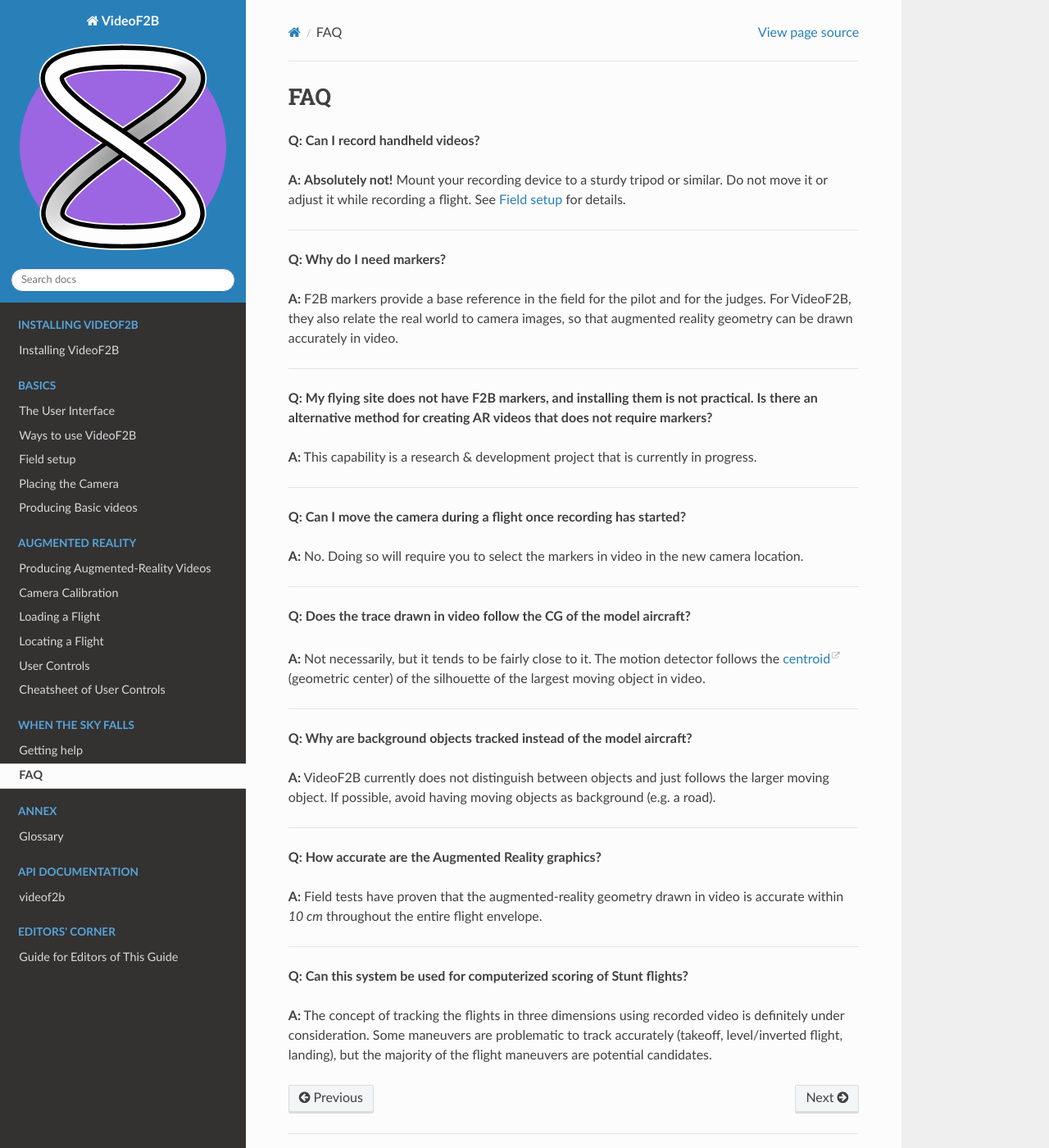
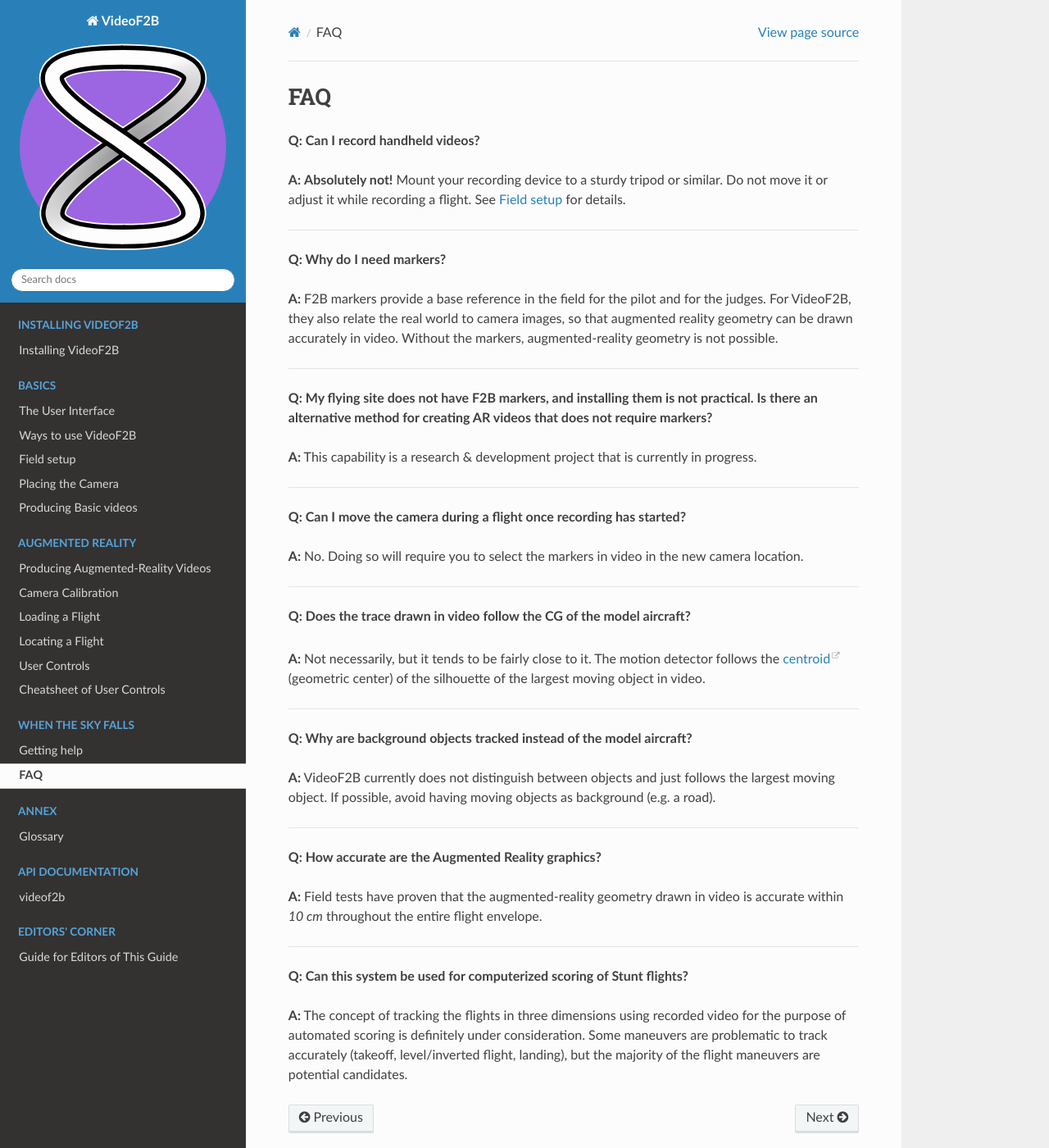
Before and after one commit to alsolera/VideoF2B, a Sphinx documentation site: the page built from docs/source/faq.rst, in a window 1280 px wide and 1400 px high. Shown: the whole window at 82% size. Built offline with Sphinx 7.4.7 and the Read the Docs theme 2.0.0, drawn with Linux system fonts in a browser that asks for light colours.

Commit message:
Improve some wording in FAQ

```diff
--- a/docs/source/faq.rst
+++ b/docs/source/faq.rst
@@ -15,7 +15,7 @@ adjust it while recording a flight.  See :doc:`field-setup` for details.
 
 **A:** F2B markers provide a base reference in the field for the pilot and for the judges.  For VideoF2B, they
 also relate the real world to camera images, so that augmented reality geometry can be drawn accurately in
-video.
+video.  Without the markers, augmented-reality geometry is not possible.
 
 -----
 
@@ -42,7 +42,7 @@ in video.
 
 **Q: Why are background objects tracked instead of the model aircraft?**
 
-**A:** VideoF2B currently does not distinguish between objects and just follows the larger moving object.  If
+**A:** VideoF2B currently does not distinguish between objects and just follows the largest moving object.  If
 possible, avoid having moving objects as background (e.g. a road).
 
 -----
@@ -56,6 +56,6 @@ throughout the entire flight envelope.
 
 **Q: Can this system be used for computerized scoring of Stunt flights?**
 
-**A:** The concept of tracking the flights in three dimensions using recorded video is definitely under
-consideration.  Some maneuvers are problematic to track accurately (takeoff, level/inverted flight, landing),
-but the majority of the flight maneuvers are potential candidates.
+**A:** The concept of tracking the flights in three dimensions using recorded video for the purpose of
+automated scoring is definitely under consideration.  Some maneuvers are problematic to track accurately
+(takeoff, level/inverted flight, landing), but the majority of the flight maneuvers are potential candidates.
```
